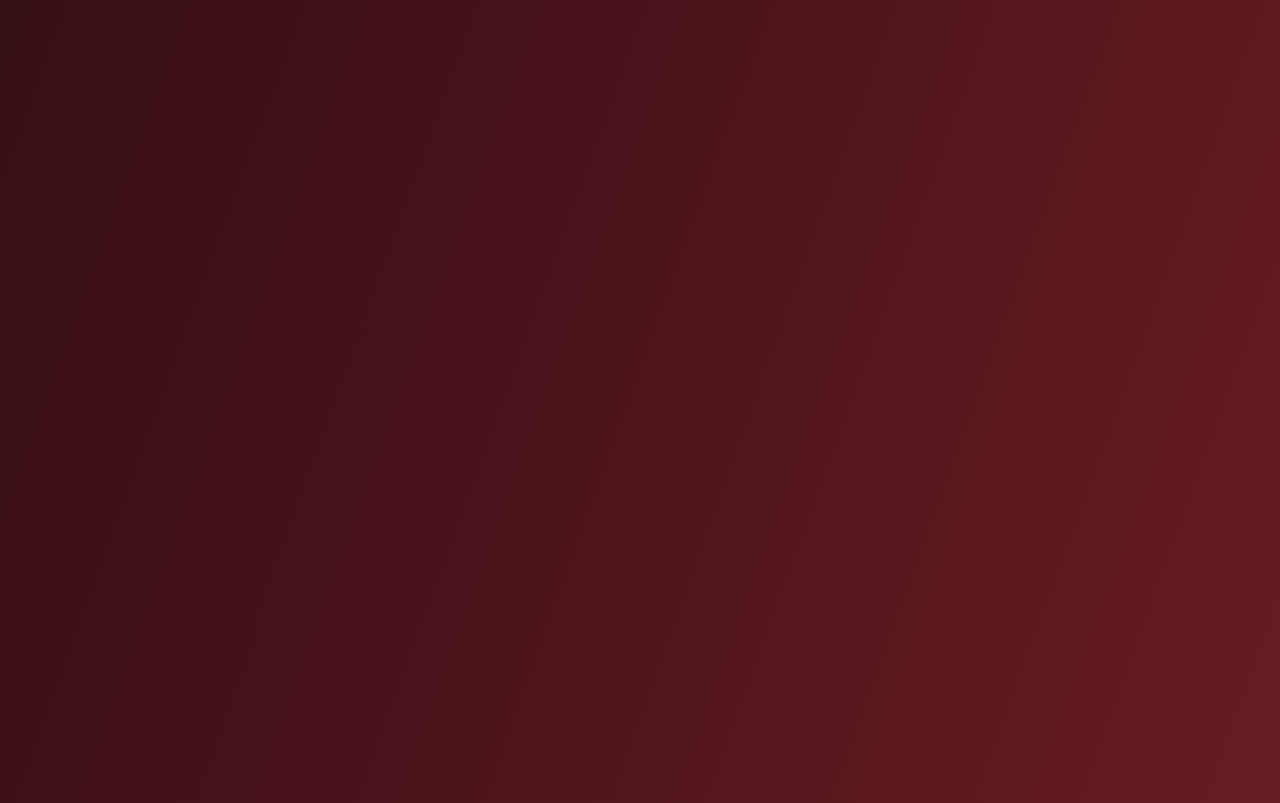
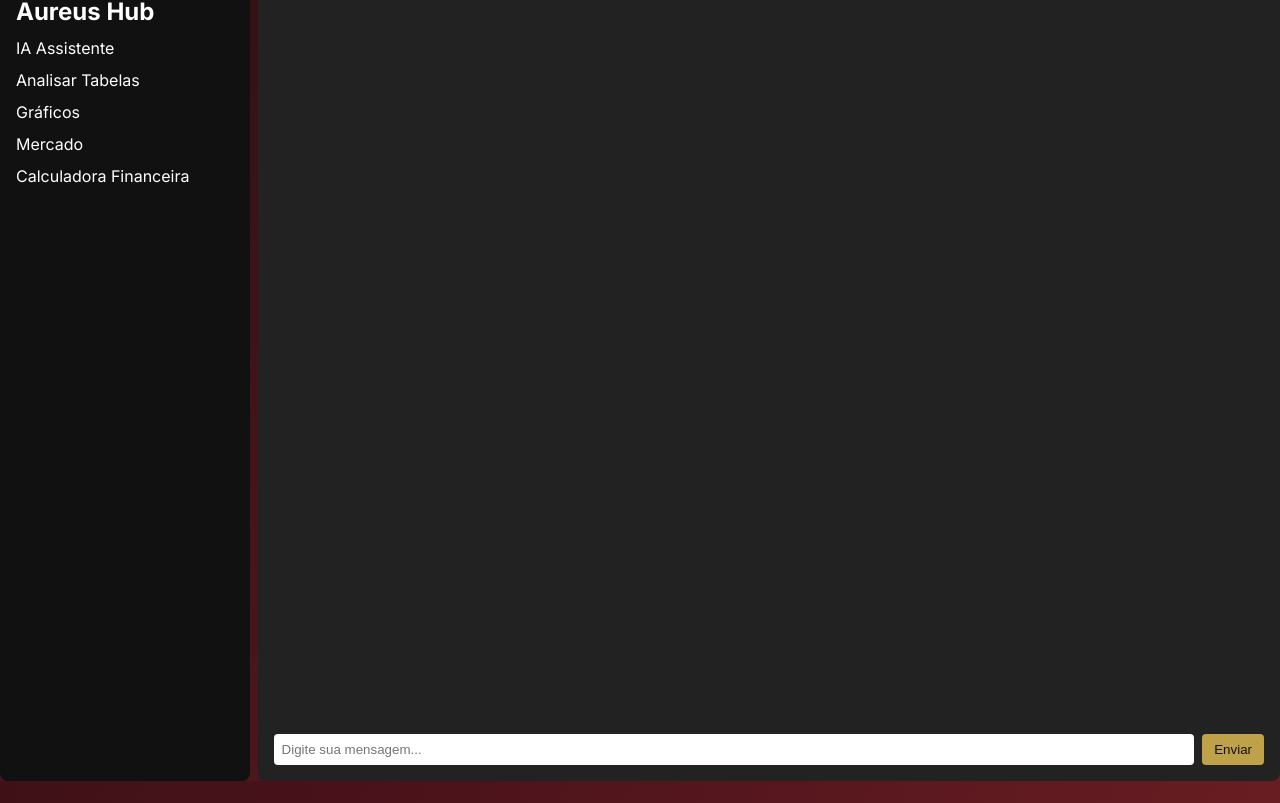
Before and after one commit to Lvc4br/TCC, a React (Vite) app: page / in a window 1280 px wide. Shown: the part 937-1740 px from the top of the page. Built offline with nearby package versions, Linux system fonts and the light colour scheme.

Commit message:
Atualizando TCC

```diff
--- a/src/App.jsx
+++ b/src/App.jsx
@@ -2,6 +2,7 @@ import React from 'react'
 import Navbar from './components/Navbar/Navbar'
 import Hero from './components/Hero/Hero'
 import Graficos from './components/Graficos/graficos'
+import Aureus from './components/Aureus/Aureus'
 
 const App = () => {
   return (
@@ -9,6 +10,7 @@ const App = () => {
       <Navbar />
       <Hero />
       <Graficos />
+      <Aureus />
 
     </div>
   )
--- /dev/null
+++ b/src/components/Aureus/Aureus.css
@@ -0,0 +1,95 @@
+.aureusthumb {
+  display: grid;
+  grid-template-columns: repeat(5, 1fr);
+  grid-template-rows: repeat(5, 1fr);
+  height: 100vh;
+  gap: 8px;
+  background: linear-gradient(135deg, #2c0f12, #6b1e23);
+  color: #fff;
+}
+
+.hub {
+  grid-row: span 5 / span 5;
+  background: #111;
+  padding: 16px;
+  border-radius: 8px;
+}
+
+.hub ul {
+  list-style: none;
+  padding: 0;
+}
+
+.hub li {
+  margin: 12px 0;
+  cursor: pointer;
+}
+
+.chat {
+  grid-column: span 4 / span 4;
+  grid-row: span 5 / span 5;
+  background: #222;
+  border-radius: 8px;
+  display: flex;
+  flex-direction: column;
+  padding: 16px;
+}
+
+.messages {
+  flex: 1;
+  overflow-y: auto;
+  margin-bottom: 12px;
+}
+
+.message {
+  margin: 6px 0;
+  padding: 8px;
+  border-radius: 6px;
+}
+
+.message.user {
+  background: #333;
+  align-self: flex-end;
+}
+
+.message.ia {
+  background: #444;
+  align-self: flex-start;
+}
+
+.chat-input {
+  display: flex;
+  gap: 8px;
+}
+
+.chat-input input {
+  flex: 1;
+  padding: 8px;
+  border: none;
+  border-radius: 4px;
+}
+
+.chat-input button {
+  padding: 8px 12px;
+  border: none;
+  border-radius: 4px;
+  background: #bfa14a;
+  color: #111;
+  cursor: pointer;
+}
+
+.hub li {
+  margin: 12px 0;
+  cursor: pointer;
+  transition: color 0.3s ease;
+}
+
+.hub li:hover {
+  color: #bfa14a;
+}
+
+.panel {
+  padding: 16px;
+  background: #333;
+  border-radius: 8px;
+}
--- /dev/null
+++ b/src/components/Aureus/Aureus.jsx
@@ -0,0 +1,94 @@
+import React, { useState } from "react";
+import "./Aureus.css";
+
+export default function Aureus() {
+  const [activeView, setActiveView] = useState("chat"); // padrão: chat
+  const [messages, setMessages] = useState([]);
+  const [input, setInput] = useState("");
+
+  const handleSend = () => {
+    if (!input.trim()) return;
+    setMessages([...messages, { sender: "Você", text: input }]);
+
+    setTimeout(() => {
+      setMessages((prev) => [
+        ...prev,
+        { sender: "Aureus IA", text: "Estou processando sua solicitação..." }
+      ]);
+    }, 500);
+
+    setInput("");
+  };
+
+  return (
+    <div className="aureusthumb">
+      {/* HUB lateral */}
+      <div className="hub">
+        <h2>Aureus Hub</h2>
+        <ul>
+          <li onClick={() => setActiveView("chat")}>IA Assistente</li>
+          <li onClick={() => setActiveView("tables")}>Analisar Tabelas</li>
+          <li onClick={() => setActiveView("charts")}>Gráficos</li>
+          <li onClick={() => setActiveView("market")}>Mercado</li>
+          <li onClick={() => setActiveView("calculator")}>Calculadora Financeira</li>
+        </ul>
+      </div>
+
+      {/* Painel Dinâmico */}
+      <div className="chat">
+        {activeView === "chat" && (
+          <>
+            <div className="messages">
+              {messages.map((msg, i) => (
+                <div
+                  key={i}
+                  className={`message ${msg.sender === "Você" ? "user" : "ia"}`}
+                >
+                  <strong>{msg.sender}: </strong> {msg.text}
+                </div>
+              ))}
+            </div>
+
+            <div className="chat-input">
+              <input
+                type="text"
+                placeholder="Digite sua mensagem..."
+                value={input}
+                onChange={(e) => setInput(e.target.value)}
+              />
+              <button onClick={handleSend}>Enviar</button>
+            </div>
+          </>
+        )}
+
+        {activeView === "tables" && (
+          <div className="panel">
+            <h3>📊 Análise de Tabelas</h3>
+            <p>Aqui você verá tabelas financeiras processadas pela IA.</p>
+          </div>
+        )}
+
+        {activeView === "charts" && (
+          <div className="panel">
+            <h3>📈 Gráficos Financeiros</h3>
+            <p>Aqui entram os gráficos de evolução dos investimentos.</p>
+          </div>
+        )}
+
+        {activeView === "market" && (
+          <div className="panel">
+            <h3>🌎 Mercado em Tempo Real</h3>
+            <p>Aqui você acompanha cotações e tendências de ativos.</p>
+          </div>
+        )}
+
+        {activeView === "calculator" && (
+          <div className="panel">
+            <h3>🧮 Calculadora Financeira</h3>
+            <p>Simule metas e rendimentos personalizados.</p>
+          </div>
+        )}
+      </div>
+    </div>
+  );
+}
```
